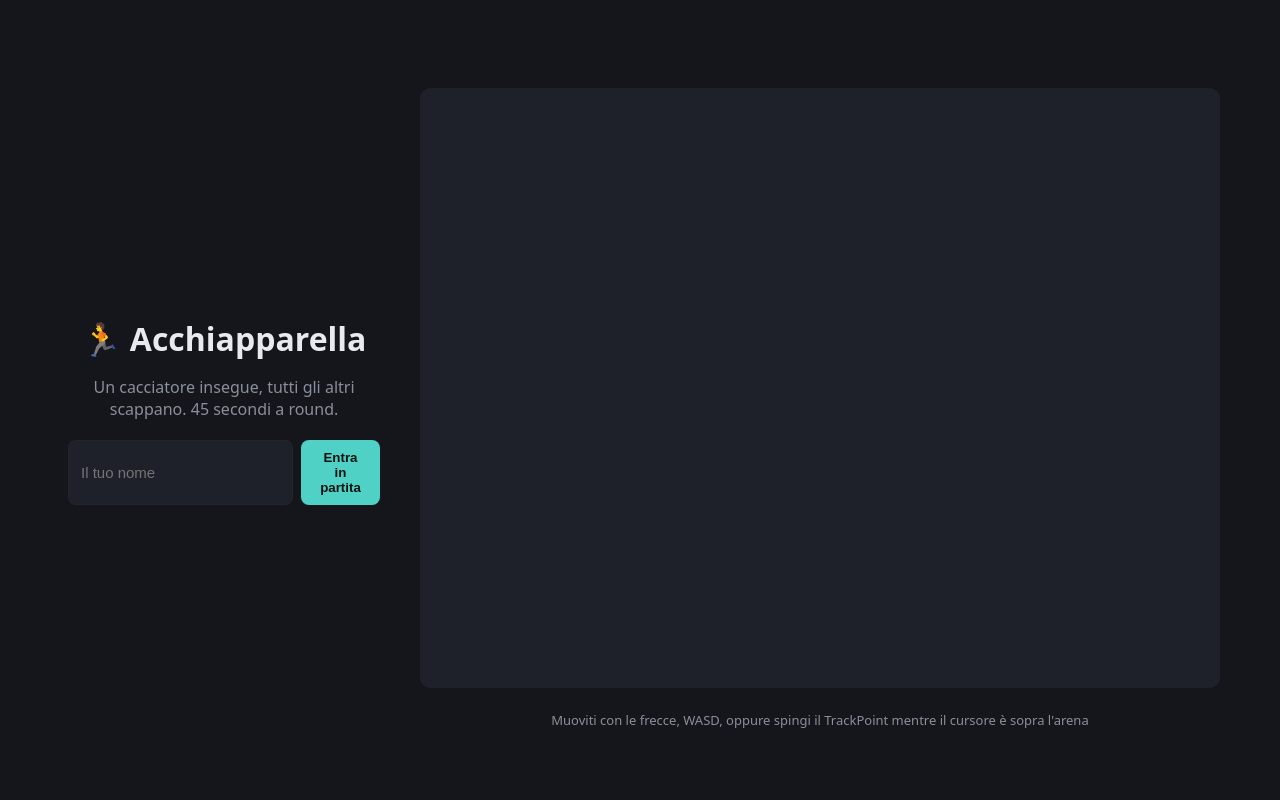
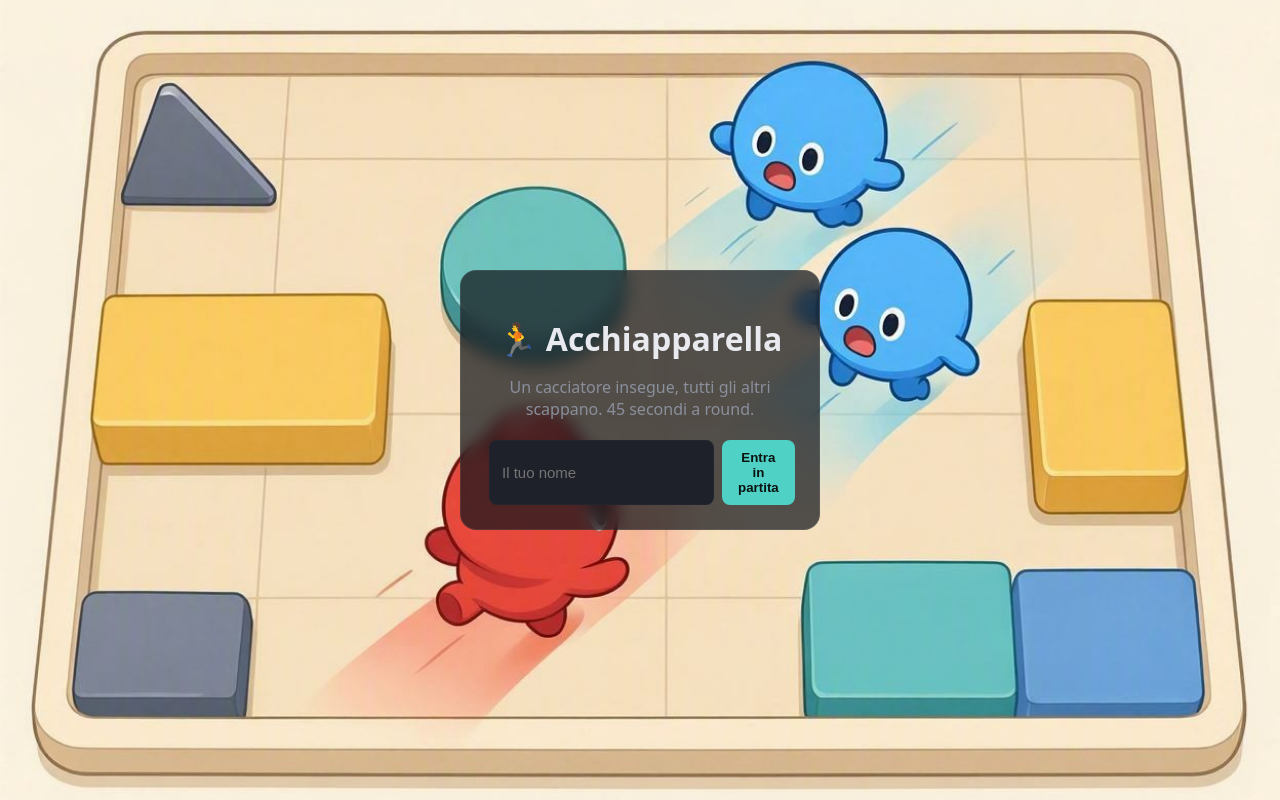
Before and after one commit to francescoantoni-netizen/omini-tag, a website: page public/index.html in a window 1280 px wide. Drawn offline with nearby package versions, Linux system fonts and the light colour scheme; no server answers.

Commit message:
messo pulsante per schemata home e disegno

```diff
--- a/public/index.html
+++ b/public/index.html
@@ -5,6 +5,19 @@
   <meta name="viewport" content="width=device-width, initial-scale=1, maximum-scale=1, user-scalable=no, viewport-fit=cover" />
   <title>Acchiapparella</title>
   <link rel="stylesheet" href="style.css" />
+
+  <!-- Questi permettono di "installare" il gioco sulla schermata Home del
+       telefono: aperto da lì (non da un link/segnalibro) il browser non
+       mostra più barra degli indirizzi né altri controlli — l'unico modo
+       vero per avere l'impressione di un'app invece che di una pagina web,
+       cosa che una pagina normale non può fare da sola per motivi di
+       sicurezza (altrimenti qualunque sito potrebbe fingersi un'altra app). -->
+  <link rel="manifest" href="manifest.json" />
+  <meta name="theme-color" content="#14161b" />
+  <link rel="apple-touch-icon" href="icon-192.png" />
+  <meta name="apple-mobile-web-app-capable" content="yes" />
+  <meta name="apple-mobile-web-app-status-bar-style" content="black-translucent" />
+  <meta name="apple-mobile-web-app-title" content="Acchiapparella" />
 </head>
 <body>
   <div id="join-screen">
--- a/public/style.css
+++ b/public/style.css
@@ -26,7 +26,7 @@ body {
   display: flex;
   align-items: center;
   justify-content: center;
-  background: var(--bg);
+  background: var(--bg) url('cover.jpg') center / cover no-repeat;
   color: var(--text);
   font-family: system-ui, -apple-system, "Segoe UI", sans-serif;
 }
@@ -34,7 +34,14 @@ body {
 #join-screen {
   text-align: center;
   max-width: 360px;
-  padding: 24px;
+  padding: 24px 28px;
+  /* "vetro smerigliato" sopra l'immagine di sfondo, così il testo resta
+     leggibile qualunque sia il punto dell'immagine dietro */
+  background: rgba(20, 22, 27, 0.72);
+  backdrop-filter: blur(8px);
+  -webkit-backdrop-filter: blur(8px);
+  border-radius: 16px;
+  border: 1px solid rgba(255, 255, 255, 0.08);
 }
 
 #join-screen h1 { margin-bottom: 4px; }
@@ -71,6 +78,21 @@ button {
   align-items: center;
   gap: 10px;
   padding: 16px;
+  /* opaco: durante la partita non vogliamo l'immagine di sfondo della home
+     a distrarre dietro all'arena */
+  background: var(--bg);
+  min-height: 100vh;
+  width: 100%;
+}
+
+/* Bug trovato: l'attributo HTML "hidden" da solo dice al browser di
+   nascondere l'elemento, ma la nostra regola qui sopra ("display: flex")
+   vince comunque sul comportamento di default del browser, quindi
+   #game-screen restava sempre visibile, sovrapposto alla home — è per
+   questo che il joystick "spuntava" già sulla schermata del nome. Questa
+   riga forza di nuovo il nascondimento quando l'attributo è presente. */
+#game-screen[hidden] {
+  display: none;
 }
 
 #hud {
```
Also changed, not shown: public/cover.jpg (added), public/icon-192.png (added), public/icon-512.png (added), public/manifest.json (added).
